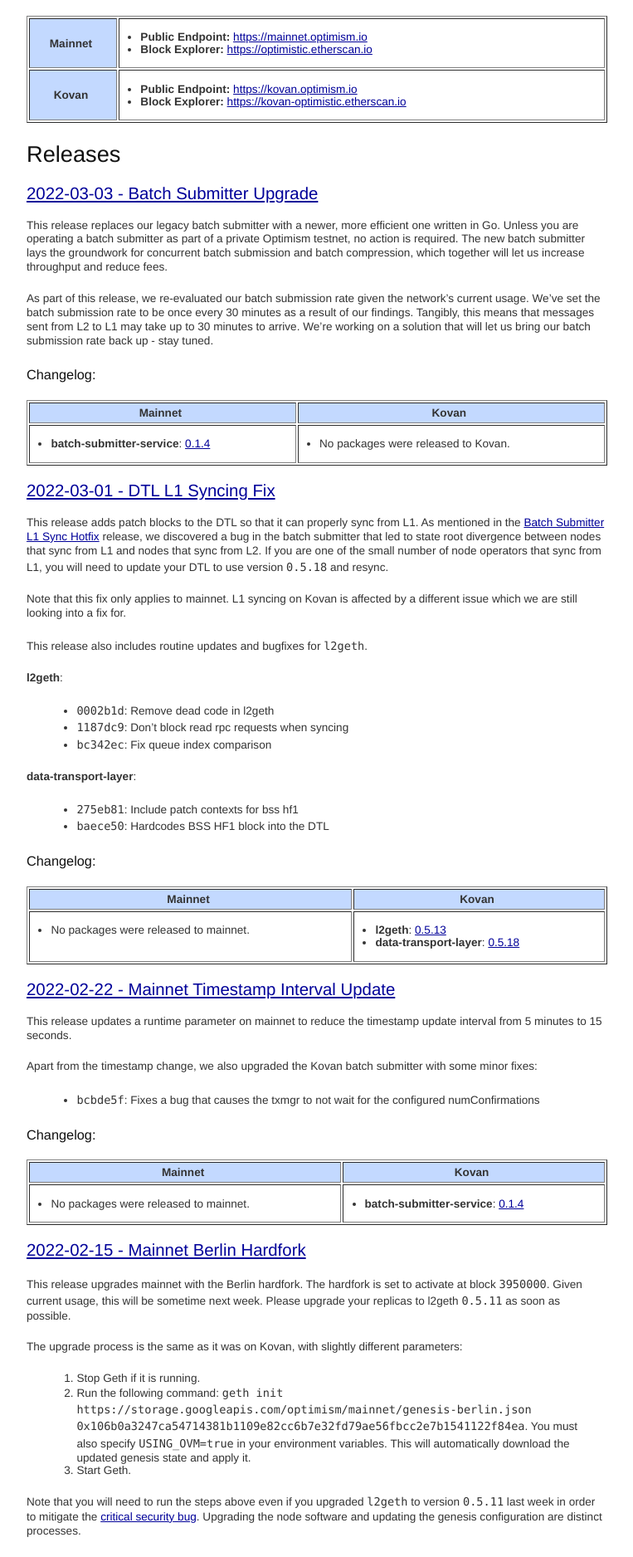
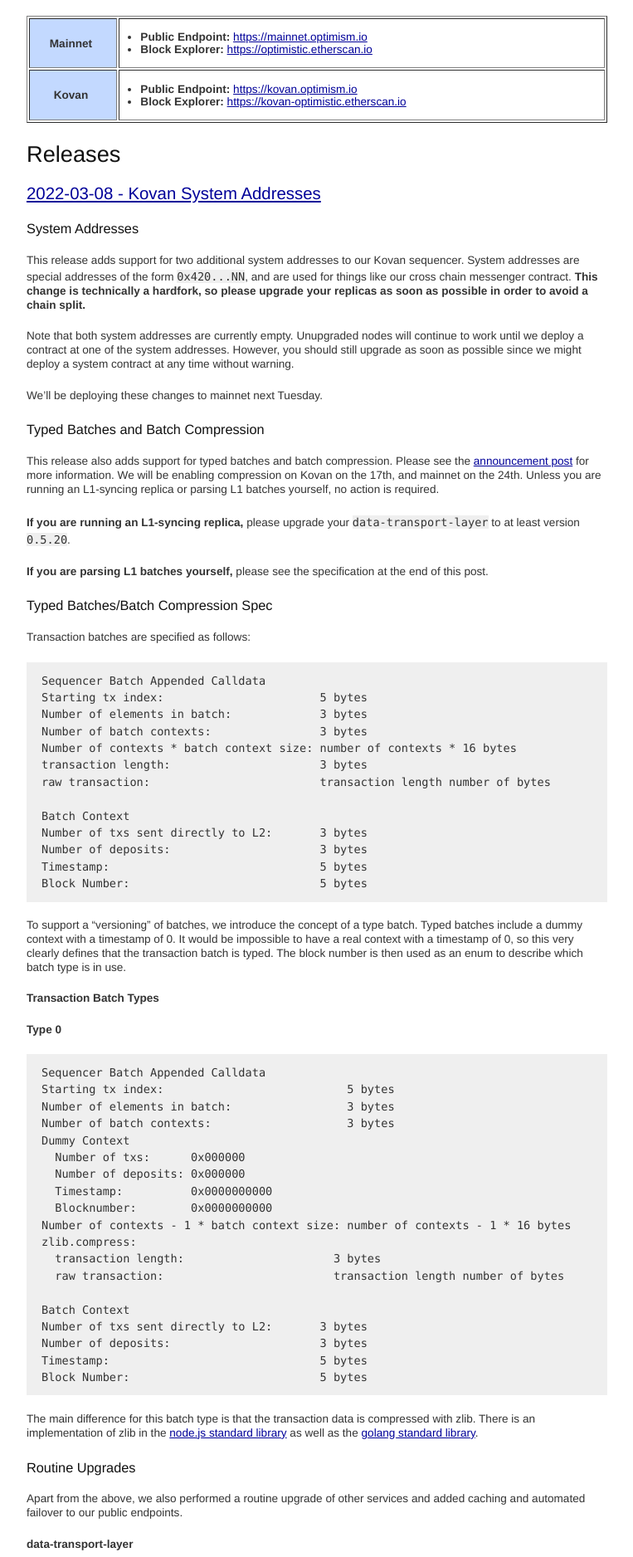
Before and after one commit to ethereum-optimism/changelog, a Jekyll site: the page built from index.html, in a window 1280 px wide. Shown: the part 505-2381 px from the top of the page at 83% size, without its empty margins (258-1021 px from the left). Built offline with Jekyll 4.4.1, drawn with Linux system fonts in a browser that asks for light colours; some of the changed text lies outside the part shown.

Commit message:
Add today's release, ignore sass cache

````diff
--- /dev/null
+++ b/_posts/2022-03-08-kovan-system-addresses.md
@@ -0,0 +1,108 @@
+---
+title: Kovan System Addresses
+layout: version
+packages:
+    kovan:
+        - name: l2geth
+          version: 0.5.14
+        - name: data-transport-layer
+          version: 0.5.20
+        - name: gas-oracle
+          version: 0.1.7
+        - name: batch-submitter-service
+          version: 0.1.6
+    mainnet:
+        - name: l2geth
+          version: 0.5.13
+---
+
+#### System Addresses
+
+This release adds support for two additional system addresses to our Kovan sequencer. System addresses are special addresses of the form `0x420...NN`, and are used for things like our cross chain messenger contract. **This change is technically a hardfork, so please upgrade your replicas as soon as possible in order to avoid a chain split.**
+
+Note that both system addresses are currently empty. Unupgraded nodes will continue to work until we deploy a contract at one of the system addresses. However, you should still upgrade as soon as possible since we might deploy a system contract at any time without warning.
+
+We'll be deploying these changes to mainnet next Tuesday.
+
+#### Typed Batches and Batch Compression
+
+This release also adds support for typed batches and batch compression. Please see the [announcement post](https://medium.com/ethereum-optimism/the-road-to-sub-dollar-transactions-part-2-compression-edition-6bb2890e3e92) for more information. We will be enabling compression on Kovan on the 17th, and mainnet on the 24th. Unless you are running an L1-syncing replica or parsing L1 batches yourself, no action is required.
+
+**If you are running an L1-syncing replica,** please upgrade your `data-transport-layer` to at least version `0.5.20`.
+
+**If you are parsing L1 batches yourself,** please see the specification at the end of this post.
+
+#### Typed Batches/Batch Compression Spec
+
+Transaction batches are specified as follows:
+
+```
+Sequencer Batch Appended Calldata
+Starting tx index:                       5 bytes
+Number of elements in batch:             3 bytes
+Number of batch contexts:                3 bytes
+Number of contexts * batch context size: number of contexts * 16 bytes
+transaction length:                      3 bytes
+raw transaction:                         transaction length number of bytes
+
+Batch Context
+Number of txs sent directly to L2:       3 bytes
+Number of deposits:                      3 bytes
+Timestamp:                               5 bytes
+Block Number:                            5 bytes
+```
+
+To support a "versioning" of batches, we introduce the concept of a type batch. Typed batches include a dummy context with a timestamp of 0. It would be impossible to have a real context with a timestamp of 0, so this very clearly defines that the transaction batch is typed. The block number is then used as an enum to describe which batch type is in use.
+
+**Transaction Batch Types**
+
+**Type 0**
+
+```
+Sequencer Batch Appended Calldata
+Starting tx index:                           5 bytes
+Number of elements in batch:                 3 bytes
+Number of batch contexts:                    3 bytes
+Dummy Context
+  Number of txs:      0x000000
+  Number of deposits: 0x000000
+  Timestamp:          0x0000000000
+  Blocknumber:        0x0000000000
+Number of contexts - 1 * batch context size: number of contexts - 1 * 16 bytes
+zlib.compress:
+  transaction length:                      3 bytes
+  raw transaction:                         transaction length number of bytes
+
+Batch Context
+Number of txs sent directly to L2:       3 bytes
+Number of deposits:                      3 bytes
+Timestamp:                               5 bytes
+Block Number:                            5 bytes
+```
+
+The main difference for this batch type is that the transaction data is compressed with zlib. There is an implementation of zlib in the [node.js standard library](https://nodejs.org/api/zlib.html) as well as the [golang standard library](https://pkg.go.dev/compress/zlib).
+
+#### Routine Upgrades
+
+Apart from the above, we also performed a routine upgrade of other services and added caching and automated failover to our public endpoints.
+
+**data-transport-layer**
+
+- `3873b69`: Enable typed batch support
+- Updated dependencies [`962f36e`]
+- Updated dependencies [`f2179e3`]
+- Updated dependencies [`b6a4fa4`]
+- Updated dependencies [`b7c0a5c`]
+- Updated dependencies [`5a6f539`]
+- Updated dependencies [`27d8942`]
+    - @eth-optimism/contracts@0.5.16
+    - @eth-optimism/core-utils@0.8.1
+
+**gas-oracle**
+
+- `fed748e`: Update to go-ethereum v1.10.16
+
+**batch-submitter-service**
+
+- `6af67df`: Move L2 dial logic out of bss-core to avoid l2geth dependency
+- `fe68056`: Enable the usage of typed batches and type 0 zlib compressed batches
--- a/_sass/main.scss
+++ b/_sass/main.scss
@@ -30,3 +30,20 @@
   display: inline-block;
   float: right;
 }
+
+.highlighter-rouge .highlight {
+  background: transparent;
+}
+
+.highlighter-rouge {
+  background: #efefef;
+  margin: 1.5em 0;
+
+  pre {
+    margin: 0;
+  }
+
+  & > div {
+    padding: 12px 18px;
+  }
+}
````
Also changed, not shown: 1 other file.
